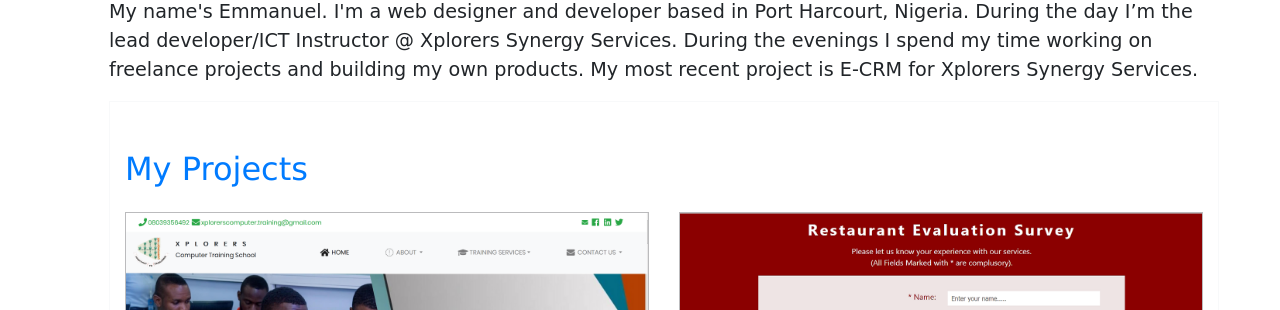
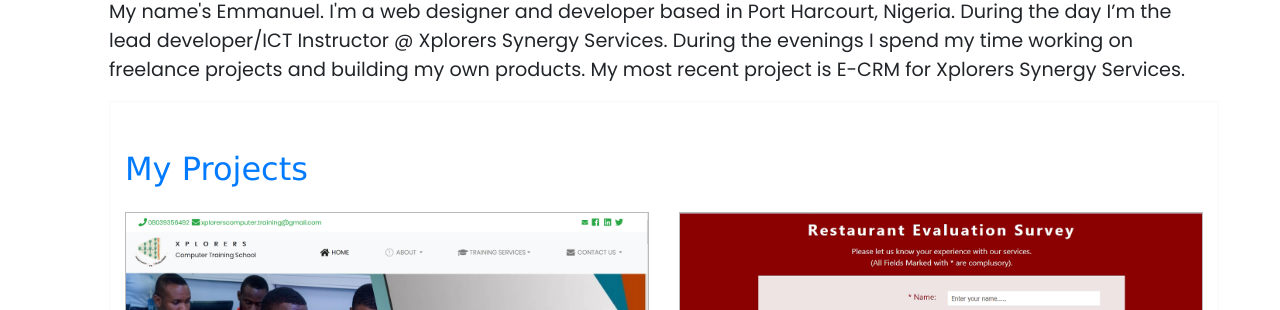
Before and after one commit to Noble-247/My-Portfolio, a plain HTML site: page about_me.html in a window 1280 px wide. Shown: the part 620-930 px from the top of the page. Drawn offline with nearby package versions, Linux system fonts and the light colour scheme.

Commit message:
Added Google font (Poppins)

```diff
--- a/about_me.html
+++ b/about_me.html
@@ -17,6 +17,9 @@
     <!-- Font Awesome CSS -->
     <link rel="stylesheet" href="https://use.fontawesome.com/releases/v5.1.1/css/all.css" integrity="sha384-O8whS3fhG2OnA5Kas0Y9l3cfpmYjapjI0E4theH4iuMD+pLhbf6JI0jIMfYcK3yZ" crossorigin="anonymous">
     <link rel="stylesheet" href="Resources/fontawesome-free-5.11.2-web/fontawesome-free-5.11.2-web/css/all.css">
+
+    <!-- Google Fonts -->
+    <link href="https://fonts.googleapis.com/css2?family=Poppins:wght@300;400&display=swap" rel="stylesheet">
 
     <!-- favicon -->
     <link rel="apple-touch-icon" sizes="57x57" href="favicon/apple-icon-57x57.png">
--- a/css/style.css
+++ b/css/style.css
@@ -8,7 +8,7 @@
 }
 
 body {
-    font-family: cursive;
+    font-family: 'Poppins', sans-serif;
     line-height: 1.5;
     font-weight: thin;
     overflow-x: hidden;
```
Also changed, not shown: contact_me.html (+3 -0 lines), index.html (+3 -0 lines).
